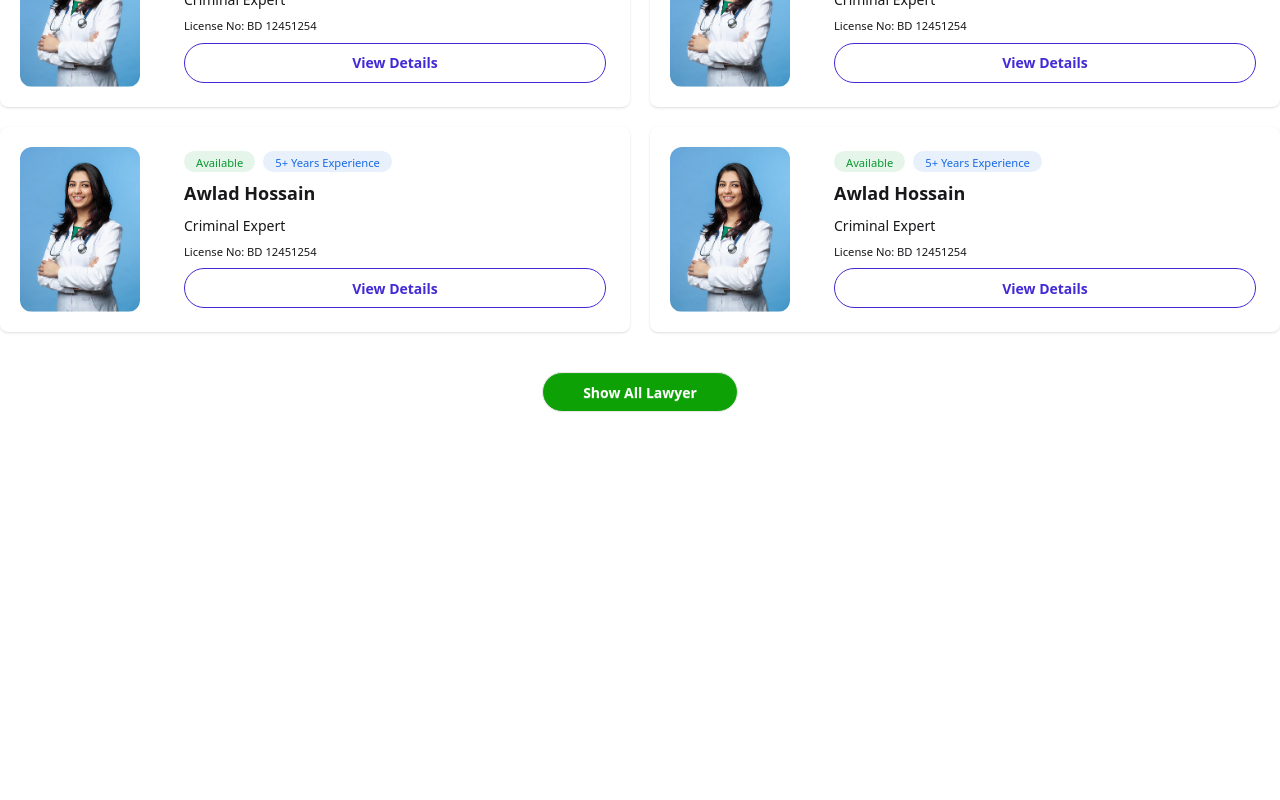
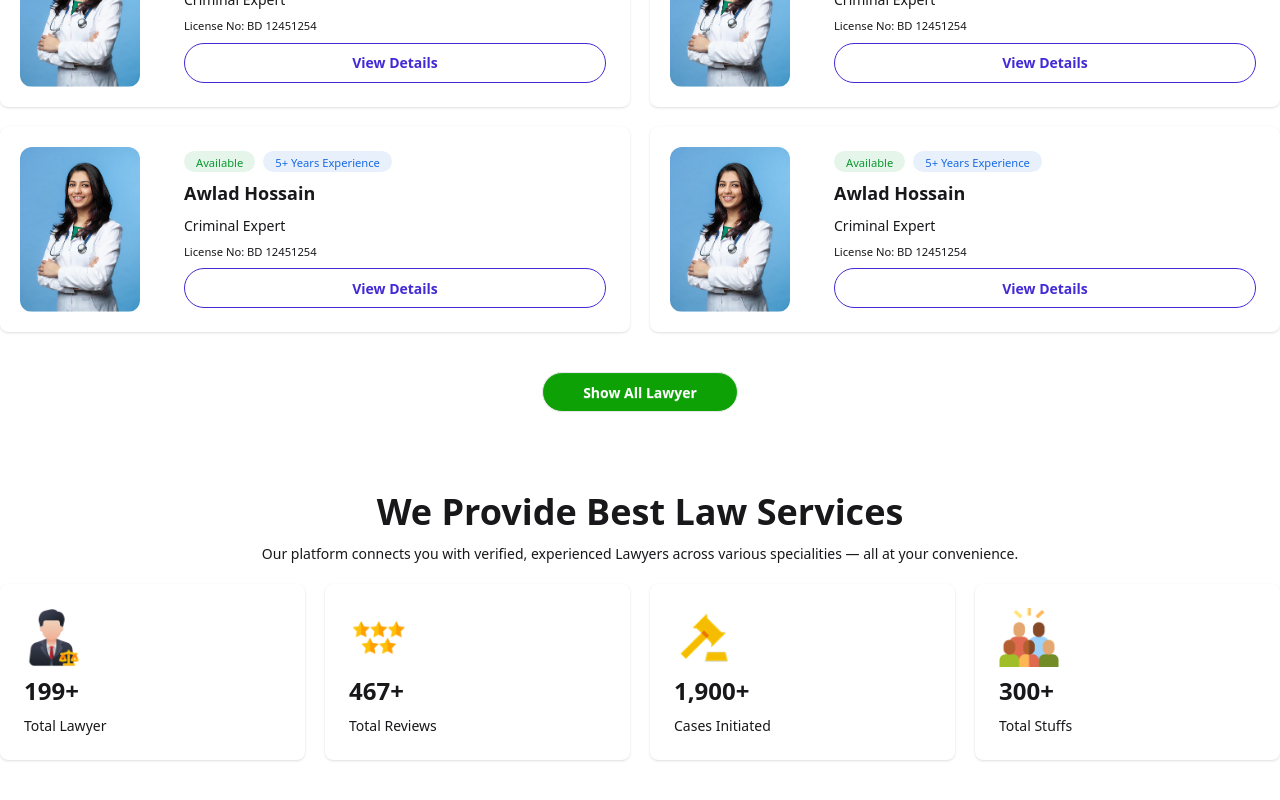
Before and after one commit to MD-Moniruzzaman-Arafat/law-react-project, a React (Vite) app: page / in a window 1280 px wide. Shown: the part 1422-2222 px from the top of the page. Before the commit the page ends 1914 px from the top, so only its background shows below. Built offline with nearby package versions, Linux system fonts and the light colour scheme.

Commit message:
services components design

```diff
--- a/package.json
+++ b/package.json
@@ -12,6 +12,7 @@
   "dependencies": {
     "@tailwindcss/vite": "^4.1.17",
     "react": "^19.2.0",
+    "react-countup": "^6.5.3",
     "react-dom": "^19.2.0",
     "react-router": "^7.9.6",
     "tailwindcss": "^4.1.17"
--- /dev/null
+++ b/src/components/Services/Services.jsx
@@ -0,0 +1,29 @@
+import doctor from '../../assets/success-doctor.png';
+import patients from '../../assets/success-patients.png';
+import review from '../../assets/success-review.png';
+import staffs from '../../assets/success-staffs.png';
+import ServiceCard from '../common/ServiceCard';
+import Title from '../common/Title';
+
+export default function Services() {
+  return (
+    <div className="my-20">
+      <Title
+        title={'We Provide Best Law Services'}
+        description={
+          'Our platform connects you with verified, experienced Lawyers across various specialities — all at your convenience. '
+        }
+      />
+      <div className="grid grid-cols-2  lg:grid-cols-4 gap-5 mt-5">
+        <ServiceCard img={doctor} count={199} description={'Total Lawyer'} />
+        <ServiceCard img={review} count={467} description={'Total Reviews'} />
+        <ServiceCard
+          img={patients}
+          count={1900}
+          description={'Cases Initiated'}
+        />
+        <ServiceCard img={staffs} count={300} description={'Total Stuffs'} />
+      </div>
+    </div>
+  );
+}
--- /dev/null
+++ b/src/components/common/ServiceCard.jsx
@@ -0,0 +1,17 @@
+import CountUp from 'react-countup';
+
+export default function ServiceCard({ img, count, description }) {
+  return (
+    <>
+      <div className="card bg-base-100  shadow-sm">
+        <div className="card-body">
+          <img src={img} alt="" className="w-15" />
+          <h1 className="text-2xl font-bold">
+            <CountUp end={count} duration={5} enableScrollSpy />+
+          </h1>
+          <p>{description}</p>
+        </div>
+      </div>
+    </>
+  );
+}
--- a/src/page/Home.jsx
+++ b/src/page/Home.jsx
@@ -1,5 +1,6 @@
 import Hero from '../components/Hero/Hero';
 import Lawyers from '../components/Lawyers/Lawyers';
+import Services from '../components/Services/Services';
 
 export default function Home() {
   return (
@@ -7,6 +8,7 @@ export default function Home() {
       <div className="container mx-auto">
         <Hero />
         <Lawyers />
+        <Services />
       </div>
     </>
   );
```
Also changed, not shown: 1 other file (tests, documents, lock files or other folders).
